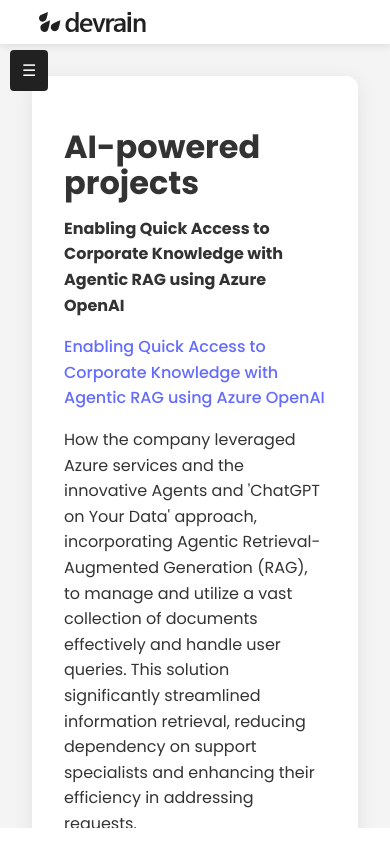
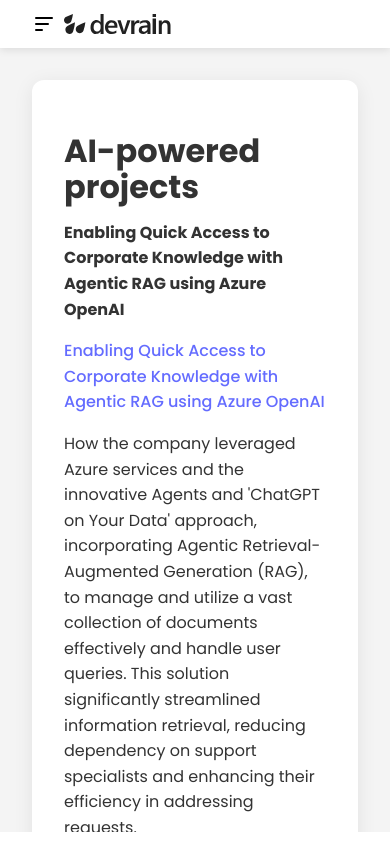
Before and after one commit to shwetsandriy/article-editor, a React (Vite) app: page / in a window 390 px wide. Built offline with nearby package versions, Linux system fonts and the light colour scheme.

Commit message:
changed mobile ui

```diff
--- a/src/App.jsx
+++ b/src/App.jsx
@@ -37,6 +37,22 @@
     <>
       <header className="site-header">
       <div className="header-content">
+      {!sidebarOpen && (
+            <button
+            className="sidebar-toggle-button"
+            onClick={() => setSidebarOpen(true)}
+            >
+            <svg width="24" height="24" viewBox="0 0 24 24" fill="none" xmlns="http://www.w3.org/2000/svg">
+              <path d="M4 18H10" stroke="#000000" stroke-width="2" stroke-linecap="round"/>
+              <path d="M4 12L16 12" stroke="#000000" stroke-width="2" stroke-linecap="round"/>
+              <path d="M4 6L20 6" stroke="#000000" stroke-width="2" stroke-linecap="round"/>
+            </svg>
+            </button>
+      )}
+
+      {sidebarOpen && window.innerWidth <= 768 && (
+      <div className="overlay" onClick={() => setSidebarOpen(false)} />
+      )}
       <svg xmlns="http://www.w3.org/2000/svg" width="107" height="20"
                          viewBox="0 0 107 20" fill="none">
                         <path d="M39.6146 0.0487242C38.5964 -0.044712 37.5717 0.0297204 36.5503 0.00438177C36.5503 2.73462 36.5503 5.46485 36.5503 8.19509C35.9069 7.14354 34.8501 6.33745 33.6019 6.16325C32.5579 6.04289 31.4609 6.04606 30.4636 6.41663C28.9065 6.95825 27.7452 8.28061 27.1404 9.75975C26.497 11.3149 26.4374 13.0363 26.5838 14.6913C26.7672 16.4127 27.5489 18.1468 29.0175 19.1635C30.277 20.0536 31.9386 20.1407 33.4153 19.8524C34.7729 19.5563 35.8619 18.5855 36.5552 17.4342C36.5439 18.1848 36.5552 19.2493 36.5552 20C37.5766 19.9857 38.5996 20.0143 39.621 20C39.5974 13.4595 39.5953 6.59031 39.6146 0.0487242ZM36.301 15.2915C35.894 16.3636 34.9691 17.3059 33.7933 17.5086C32.9456 17.6258 32.0239 17.5656 31.3017 17.0699C30.2577 16.3826 29.7623 15.1157 29.669 13.9264C29.5837 12.6246 29.6883 11.2341 30.3912 10.0987C30.6194 9.71206 30.9282 9.37741 31.2972 9.11674C31.6662 8.85607 32.0871 8.67527 32.5322 8.58625C33.3365 8.47381 34.2147 8.50074 34.9321 8.92832C35.4613 9.24255 35.8943 9.69174 36.1854 10.2284C36.4765 10.765 36.6148 11.3692 36.5857 11.9769C36.5471 13.0823 36.7224 14.2336 36.301 15.2915Z"
@@ -64,18 +80,7 @@
                     </svg>
       </div>
     </header>
-      {!sidebarOpen && (
-            <button
-            className="sidebar-toggle-button"
-            onClick={() => setSidebarOpen(true)}
-            >
-            &#9776;
-            </button>
-      )}
 
-      {sidebarOpen && window.innerWidth <= 768 && (
-      <div className="overlay" onClick={() => setSidebarOpen(false)} />
-      )}
 
       <div className={`layout ${sidebarOpen ? 'sidebar-open' : 'sidebar-closed'}`}>
         <Sidebar tree={articleTree} onSelect={(path) => {
--- a/src/index.css
+++ b/src/index.css
@@ -174,8 +174,8 @@
   margin: 0 auto;
   display: flex;
   align-items: center;
-  gap: 1rem;
-  padding: 0 10vw;
+  gap: 0.5rem;
+  padding: 0 2rem;
 }
 
 .sidebar-wrapper {
@@ -204,14 +204,11 @@
 
 .sidebar-toggle-button {
   display: none;
-  position: fixed;
-  top: 50px;
-  left: 10px;
   z-index: 1100;
-  padding: 8px 12px;
   font-size: 16px;
-  background-color: #212121;
-  color: white;
+  background-color: transparent;
+  color: #212121;
+  padding: 0px;
   border: none;
   border-radius: 4px;
   cursor: pointer;
@@ -231,7 +228,11 @@
 
 @media (max-width: 768px) {
   .sidebar-toggle-button {
-    display: block;
+    width: 13px;
+    display: flex;
+    align-items: center;
+    justify-content: center;
+    width: 1.5rem;
   }
 
   .page-wrapper {
@@ -259,4 +260,7 @@
   .sidebar-close-button{
     display: none !important;
   }
+  .header-content{
+    padding: 0px 1rem;
+  }
 }
```
Also changed, not shown: public/menu.svg (added).
